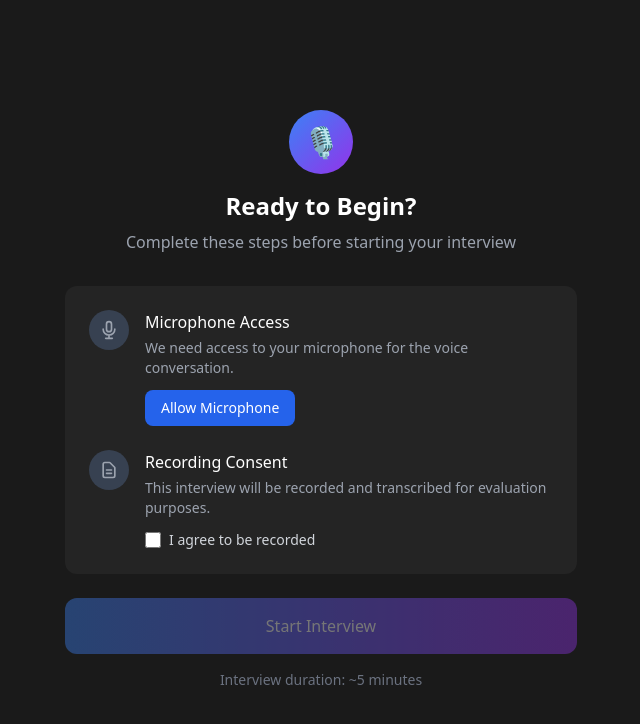
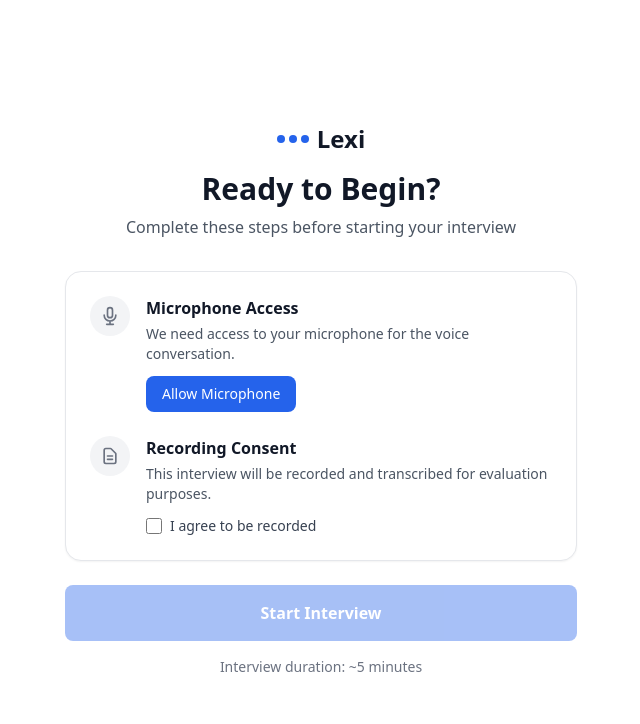
Before and after one commit to andrewc512/lexi, a Next.js app in the folder frontend/: page /interview/1 in a window 1280 px wide. Shown: the top 724 px of the page, without its empty margins (319-959 px from the left). Built offline with nearby package versions, Linux system fonts and the light colour scheme; no server answers.

Commit message:
changed interview ui to match with others

```diff
--- a/frontend/app/interview/[token]/components/ConsentScreen.tsx
+++ b/frontend/app/interview/[token]/components/ConsentScreen.tsx
@@ -24,25 +24,30 @@
   const canStart = micPermission === "granted" && agreed;
 
   return (
-    <div className="min-h-screen bg-[#1a1a1a] flex items-center justify-center p-8">
+    <div className="min-h-screen bg-white flex items-center justify-center p-8">
       <div className="max-w-lg w-full">
         <div className="text-center mb-8">
-          <div className="w-16 h-16 bg-gradient-to-br from-blue-500 to-purple-600 rounded-full flex items-center justify-center mx-auto mb-4">
-            <span className="text-3xl">🎙️</span>
+          <div className="flex items-center justify-center space-x-2 mb-4">
+            <div className="flex space-x-1">
+              <div className="w-2 h-2 bg-blue-600 rounded-full"></div>
+              <div className="w-2 h-2 bg-blue-600 rounded-full"></div>
+              <div className="w-2 h-2 bg-blue-600 rounded-full"></div>
+            </div>
+            <span className="text-2xl font-semibold text-gray-900">Lexi</span>
           </div>
-          <h1 className="text-2xl font-semibold text-white mb-2">Ready to Begin?</h1>
-          <p className="text-gray-400">Complete these steps before starting your interview</p>
+          <h1 className="text-3xl font-bold text-gray-900 mb-2">Ready to Begin?</h1>
+          <p className="text-gray-600">Complete these steps before starting your interview</p>
         </div>
 
-        <div className="bg-[#242424] rounded-xl p-6 space-y-6">
+        <div className="bg-white border border-gray-200 rounded-2xl p-6 space-y-6 shadow-sm">
           {/* Microphone permission */}
           <div className="flex items-start gap-4">
             <div className={`w-10 h-10 rounded-full flex items-center justify-center flex-shrink-0 ${
               micPermission === "granted"
-                ? "bg-green-500/20 text-green-400"
+                ? "bg-green-100 text-green-600"
                 : micPermission === "denied"
-                ? "bg-red-500/20 text-red-400"
-                : "bg-gray-700 text-gray-400"
+                ? "bg-red-100 text-red-600"
+                : "bg-gray-100 text-gray-500"
             }`}>
               {micPermission === "granted" ? (
                 <svg className="w-5 h-5" fill="none" stroke="currentColor" viewBox="0 0 24 24">
@@ -55,20 +60,20 @@
               )}
             </div>
             <div className="flex-1">
-              <h3 className="text-white font-medium mb-1">Microphone Access</h3>
-              <p className="text-gray-400 text-sm mb-3">
+              <h3 className="text-gray-900 font-semibold mb-1">Microphone Access</h3>
+              <p className="text-gray-600 text-sm mb-3">
                 We need access to your microphone for the voice conversation.
               </p>
               {micPermission === "pending" && (
                 <button
                   onClick={requestMicPermission}
-                  className="px-4 py-2 bg-blue-600 text-white text-sm rounded-lg hover:bg-blue-700 transition-colors"
+                  className="px-4 py-2 bg-blue-600 text-white text-sm rounded-lg hover:bg-blue-700 transition-colors font-medium"
                 >
                   Allow Microphone
                 </button>
               )}
               {micPermission === "denied" && (
-                <p className="text-red-400 text-sm">
+                <p className="text-red-600 text-sm font-medium">
                   Microphone access denied. Please enable it in your browser settings.
                 </p>
               )}
@@ -78,7 +83,7 @@
           {/* Consent checkbox */}
           <div className="flex items-start gap-4">
             <div className={`w-10 h-10 rounded-full flex items-center justify-center flex-shrink-0 ${
-              agreed ? "bg-green-500/20 text-green-400" : "bg-gray-700 text-gray-400"
+              agreed ? "bg-green-100 text-green-600" : "bg-gray-100 text-gray-500"
             }`}>
               {agreed ? (
                 <svg className="w-5 h-5" fill="none" stroke="currentColor" viewBox="0 0 24 24">
@@ -91,8 +96,8 @@
               )}
             </div>
             <div className="flex-1">
-              <h3 className="text-white font-medium mb-1">Recording Consent</h3>
-              <p className="text-gray-400 text-sm mb-3">
+              <h3 className="text-gray-900 font-semibold mb-1">Recording Consent</h3>
+              <p className="text-gray-600 text-sm mb-3">
                 This interview will be recorded and transcribed for evaluation purposes.
               </p>
               <label className="flex items-center gap-2 cursor-pointer">
@@ -100,9 +105,9 @@
                   type="checkbox"
                   checked={agreed}
                   onChange={(e) => setAgreed(e.target.checked)}
-                  className="w-4 h-4 rounded border-gray-600 bg-gray-700 text-blue-600 focus:ring-blue-500"
+                  className="w-4 h-4 rounded border-gray-300 text-blue-600 focus:ring-blue-500"
                 />
-                <span className="text-gray-300 text-sm">I agree to be recorded</span>
+                <span className="text-gray-700 text-sm">I agree to be recorded</span>
               </label>
             </div>
           </div>
@@ -112,7 +117,7 @@
         <button
           onClick={onConsent}
           disabled={!canStart}
-          className="w-full mt-6 py-4 bg-gradient-to-r from-blue-500 to-purple-600 text-white font-medium rounded-xl hover:opacity-90 disabled:opacity-40 disabled:cursor-not-allowed transition-opacity"
+          className="w-full mt-6 py-4 bg-blue-600 text-white font-semibold rounded-lg hover:bg-blue-700 disabled:opacity-40 disabled:cursor-not-allowed transition-colors"
         >
           Start Interview
         </button>
--- a/frontend/app/interview/[token]/components/Timer.tsx
+++ b/frontend/app/interview/[token]/components/Timer.tsx
@@ -37,10 +37,10 @@
 
   return (
     <div className="flex items-center gap-2">
-      <span className={`font-mono text-sm ${isLowTime ? "text-red-400" : "text-gray-400"}`}>
+      <span className={`font-mono text-sm font-medium ${isLowTime ? "text-red-600" : "text-gray-700"}`}>
         {formatTime(elapsed)}
       </span>
-      <span className="text-gray-600">/</span>
+      <span className="text-gray-400">/</span>
       <span className="text-gray-500 font-mono text-sm">
         {formatTime(INTERVIEW_DURATION_MINUTES * 60)}
       </span>
--- a/frontend/app/interview/[token]/page.tsx
+++ b/frontend/app/interview/[token]/page.tsx
@@ -5,7 +5,6 @@
 import { AudioStream, AudioStreamRef } from "./components/AudioStream";
 import { AIVoice } from "./components/AIVoice";
 import { TranscriptPanel } from "./components/TranscriptPanel";
-import { Controls } from "./components/Controls";
 import { Timer } from "./components/Timer";
 
 type InterviewState = "consent" | "interview" | "complete";
@@ -36,10 +35,6 @@
 
   const handleComplete = () => {
     setState("complete");
-  };
-
-  const handleStartRecording = () => {
-    audioStreamRef.current?.startRecording();
   };
 
   const handleStopRecording = () => {
@@ -77,22 +72,33 @@
 
       audio.onended = () => {
         setIsAISpeaking(false);
+        // Auto-start recording after AI finishes speaking
+        console.log("🎙️ AI finished speaking, auto-starting recording");
+        audioStreamRef.current?.autoStartRecording();
       };
 
       audio.onerror = (e) => {
         console.error("Error playing audio:", e);
         setIsAISpeaking(false);
+        // Auto-start recording even on error
+        audioStreamRef.current?.autoStartRecording();
       };
 
       audio.play().catch((e) => {
         console.error("Failed to play audio:", e);
         setIsAISpeaking(false);
+        // Auto-start recording even on error
+        audioStreamRef.current?.autoStartRecording();
       });
     } else {
       // Fallback: simulate AI speaking duration based on text length if no audio
       setIsAISpeaking(true);
       const speakingDuration = Math.max(2000, text.length * 50); // ~50ms per character
-      setTimeout(() => setIsAISpeaking(false), speakingDuration);
+      setTimeout(() => {
+        setIsAISpeaking(false);
+        // Auto-start recording after simulated speaking
+        audioStreamRef.current?.autoStartRecording();
+      }, speakingDuration);
     }
   }, []);
 
@@ -142,18 +148,25 @@
   }
 
   return (
-    <div className="h-screen bg-[#1a1a1a] flex flex-col">
+    <div className="h-screen bg-white flex flex-col">
       {/* Header */}
-      <header className="flex items-center justify-between px-6 py-4 border-b border-gray-800">
+      <header className="flex items-center justify-between px-6 py-4 border-b border-gray-200 bg-white">
         <div className="flex items-center gap-4">
-          <h1 className="text-white font-medium">Lexi Interview</h1>
-          <span className="text-gray-500 text-sm">|</span>
+          <div className="flex items-center space-x-2">
+            <div className="flex space-x-1">
+              <div className="w-2 h-2 bg-blue-600 rounded-full"></div>
+              <div className="w-2 h-2 bg-blue-600 rounded-full"></div>
+              <div className="w-2 h-2 bg-blue-600 rounded-full"></div>
+            </div>
+            <span className="text-xl font-semibold text-gray-900">Lexi</span>
+          </div>
+          <span className="text-gray-300 text-sm">|</span>
           <Timer onExpire={handleComplete} />
         </div>
         <div className="flex items-center gap-4">
           {isRecording && (
-            <span className="flex items-center gap-2 text-red-500 text-sm font-medium">
-              <span className="w-2 h-2 bg-red-500 rounded-full animate-pulse" />
+            <span className="flex items-center gap-2 text-red-600 text-sm font-medium">
+              <span className="w-2 h-2 bg-red-600 rounded-full animate-pulse" />
               Recording...
             </span>
           )}
@@ -163,28 +176,28 @@
       {/* Main content */}
       <main className="flex-1 flex overflow-hidden">
         {/* Video/Avatar area */}
-        <div className="flex-1 flex items-center justify-center p-8">
+        <div className="flex-1 flex items-center justify-center p-8 bg-gray-50">
           <div className="relative">
             {/* AI Avatar */}
             <div
-              className={`w-64 h-64 rounded-full bg-gradient-to-br from-blue-500 to-purple-600 flex items-center justify-center transition-all duration-300 ${
-                isAISpeaking ? "ring-4 ring-blue-400 ring-opacity-60 scale-105" : ""
+              className={`w-64 h-64 rounded-full bg-blue-600 flex items-center justify-center transition-all duration-300 ${
+                isAISpeaking ? "ring-8 ring-blue-200 scale-105" : "ring-4 ring-blue-100"
               }`}
             >
               <div className="text-center">
-                <div className="text-6xl mb-2">🤖</div>
-                <span className="text-white font-medium">Lexi AI</span>
+                <div className="text-7xl mb-2">💬</div>
+                <span className="text-white font-semibold text-lg">Lexi AI</span>
               </div>
             </div>
 
             {/* Speaking indicator */}
             {isAISpeaking && (
               <div className="absolute -bottom-8 left-1/2 -translate-x-1/2 flex items-center gap-1">
-                <span className="w-1 h-3 bg-blue-400 rounded-full animate-pulse" style={{ animationDelay: "0ms" }} />
-                <span className="w-1 h-4 bg-blue-400 rounded-full animate-pulse" style={{ animationDelay: "150ms" }} />
-                <span className="w-1 h-3 bg-blue-400 rounded-full animate-pulse" style={{ animationDelay: "300ms" }} />
-                <span className="w-1 h-5 bg-blue-400 rounded-full animate-pulse" style={{ animationDelay: "450ms" }} />
-                <span className="w-1 h-3 bg-blue-400 rounded-full animate-pulse" style={{ animationDelay: "600ms" }} />
+                <span className="w-1 h-3 bg-blue-600 rounded-full animate-pulse" style={{ animationDelay: "0ms" }} />
+                <span className="w-1 h-4 bg-blue-600 rounded-full animate-pulse" style={{ animationDelay: "150ms" }} />
+                <span className="w-1 h-3 bg-blue-600 rounded-full animate-pulse" style={{ animationDelay: "300ms" }} />
+                <span className="w-1 h-5 bg-blue-600 rounded-full animate-pulse" style={{ animationDelay: "450ms" }} />
+                <span className="w-1 h-3 bg-blue-600 rounded-full animate-pulse" style={{ animationDelay: "600ms" }} />
               </div>
             )}
           </div>
@@ -195,25 +208,13 @@
       </main>
 
       {/* Controls */}
-      <footer className="p-6 border-t border-gray-800">
+      <footer className="p-6 border-t border-gray-200 bg-white">
         <div className="flex items-center justify-center gap-4">
-          {/* Recording button */}
-          {!isRecording ? (
-            <button
-              onClick={handleStartRecording}
-              disabled={isAISpeaking}
-              className="px-8 py-4 bg-blue-600 hover:bg-blue-700 disabled:bg-gray-600 disabled:cursor-not-allowed text-white rounded-lg font-medium flex items-center gap-3 transition-colors"
-            >
-              <svg className="w-6 h-6" fill="currentColor" viewBox="0 0 24 24">
-                <path d="M12 14c1.66 0 3-1.34 3-3V5c0-1.66-1.34-3-3-3S9 3.34 9 5v6c0 1.66 1.34 3 3 3z" />
-                <path d="M17 11c0 2.76-2.24 5-5 5s-5-2.24-5-5H5c0 3.53 2.61 6.43 6 6.92V21h2v-3.08c3.39-.49 6-3.39 6-6.92h-2z" />
-              </svg>
-              Record Response
-            </button>
-          ) : (
+          {/* Stop Recording button - only shown when recording */}
+          {isRecording && (
             <button
               onClick={handleStopRecording}
-              className="px-8 py-4 bg-red-600 hover:bg-red-700 text-white rounded-lg font-medium flex items-center gap-3 transition-colors"
+              className="px-8 py-4 bg-red-600 hover:bg-red-700 text-white rounded-lg font-semibold flex items-center gap-3 transition-colors shadow-sm"
             >
               <svg className="w-6 h-6" fill="currentColor" viewBox="0 0 24 24">
                 <rect x="6" y="6" width="12" height="12" rx="2" />
@@ -222,10 +223,21 @@
             </button>
           )}
 
+          {/* AI is speaking indicator */}
+          {isAISpeaking && !isRecording && (
+            <div className="px-8 py-4 bg-gray-100 text-gray-700 rounded-lg font-medium flex items-center gap-3 border border-gray-200">
+              <svg className="w-6 h-6 animate-pulse" fill="currentColor" viewBox="0 0 24 24">
+                <path d="M12 14c1.66 0 3-1.34 3-3V5c0-1.66-1.34-3-3-3S9 3.34 9 5v6c0 1.66 1.34 3 3 3z" />
+                <path d="M17 11c0 2.76-2.24 5-5 5s-5-2.24-5-5H5c0 3.53 2.61 6.43 6 6.92V21h2v-3.08c3.39-.49 6-3.39 6-6.92h-2z" />
+              </svg>
+              AI is speaking...
+            </div>
+          )}
+
           {/* End Interview button */}
           <button
             onClick={handleComplete}
-            className="px-6 py-4 bg-gray-700 hover:bg-gray-600 text-white rounded-lg font-medium transition-colors"
+            className="px-6 py-4 bg-gray-100 hover:bg-gray-200 text-gray-700 rounded-lg font-medium transition-colors border border-gray-200"
           >
             End Interview
           </button>
```
Also changed, not shown: frontend/app/interview/[token]/components/AudioStream.tsx (+9 -0 lines), frontend/app/interview/[token]/components/TranscriptPanel.tsx (+8 -8 lines).
